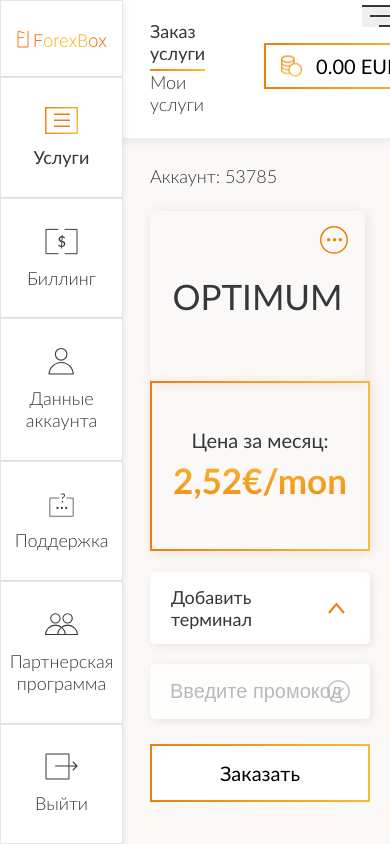
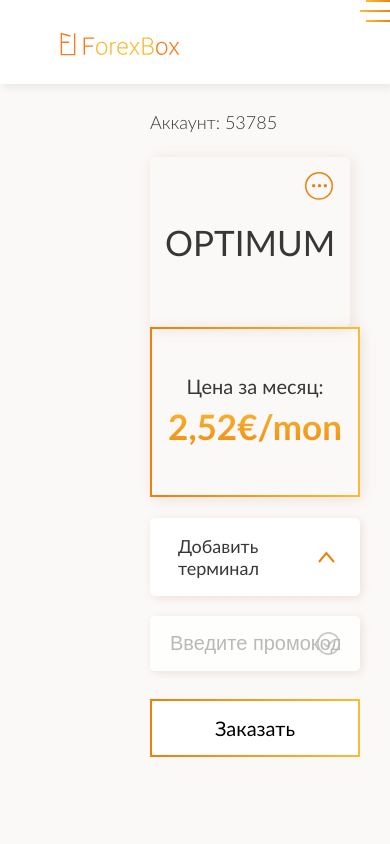
Before and after one commit to Mikhailo-Kandyba/Forex-box, a website: page src/index.html in a window 390 px wide. Drawn offline with nearby package versions, Linux system fonts and the light colour scheme; files whose address does not match are found by name.

Commit message:
bug fixing

```diff
--- a/src/index.html
+++ b/src/index.html
@@ -9,6 +9,9 @@
     <body>
         <div id="wrapper">
             <header class="header">
+                <a class="logo d-none-xl d-block-md" href="index.html">
+                    <img src="./images/logo.svg" width="90" height="18" alt="logo">
+                </a>
                 <ul class="menu">
                     <li><a href="index.html" class="active">Заказ услуги</a></li>
                     <li><a href="my-services.html">Мои услуги</a></li>
@@ -16,11 +19,11 @@
                 <div class="btn-group">
                     <button class="btn gradient-border btn-padding-custom img-button">0.00 EUR</button>
                     <div class="custom-select gradient-border btn-sm">
-                            <select>
-                                <option value="1">Ru</option>
-                                <option value="2">Ua</option>
-                            </select>
-                        </div>
+                        <select>
+                            <option value="1">Ru</option>
+                            <option value="2">Ua</option>
+                        </select>
+                    </div>
                 </div>
                 <button class="btn-menu">
                     <span class="top"></span>
@@ -117,16 +120,16 @@
                                 <img src="./images/prompt.svg" width="28" height="28" alt="prompt">
                             </div>
                             <p class="view">OPTIMUM</p>
-<!--                            &lt;!&ndash;&#45;&#45;&#45;&#45;&#45;&#45;&#45;&#45;&#45;&#45;&#45;&#45;&#45;&#45;&#45;&#45;&#45;&#45;&#45;&#45;&#45;&#45;&#45;&#45;&#45;&#45;&#45;&#45;&#45;&#45;&#45;&#45;&#45;&#45;close/open selection terminal&#45;&#45;&#45;&#45;&#45;&#45;&#45;&#45;&#45;&#45;&#45;&#45;&#45;&#45;&#45;&#45;&#45;&#45;&#45;&#45;&#45;&#45;&#45;&#45;&#45;&#45;&#45;&#45;&#45;&#45;&#45;&#45;&#45;&#45;&#45;&#45;&ndash;&gt;-->
-<!--                            <div id="hide" class="close-block service-area padding-30 align-flex-start" style="display:none;">-->
-<!--                                <p class="text">Терминалы: 1 шт.</p>-->
-<!--                                <p class="text">Память на 1 терминал: 500МБ</p>-->
-<!--                                <p class="text">Дисковая квота: 3 ГБ</p>-->
-<!--                                <button class="close-block-btn">-->
-<!--                                    <img src="./images/close-block-btn.png" width="28" height="28" alt="close-block-btn">-->
-<!--                                </button>-->
-<!--                            </div>-->
-<!--                            &lt;!&ndash;&#45;&#45;&#45;&#45;&#45;&#45;&#45;&#45;&#45;&#45;&#45;&#45;&#45;&#45;&#45;&#45;&#45;&#45;&#45;&#45;&#45;&#45;&#45;&#45;&#45;&#45;&#45;&#45;&#45;&#45;&#45;&#45;&#45;&#45;end close/open selection terminal&#45;&#45;&#45;&#45;&#45;&#45;&#45;&#45;&#45;&#45;&#45;&#45;&#45;&#45;&#45;&#45;&#45;&#45;&#45;&#45;&#45;&#45;&#45;&#45;&#45;&#45;&#45;&#45;&#45;&#45;&#45;&#45;&#45;&#45;&#45;&#45;&ndash;&gt;-->
+                            <!------------------------------------close/open selection terminal-------------------------------------->
+                            <div id="hide" class="close-block service-area padding-30 align-flex-start" style="display:none;">
+                                <p class="text">Терминалы: 1 шт.</p>
+                                <p class="text">Память на 1 терминал: 500МБ</p>
+                                <p class="text">Дисковая квота: 3 ГБ</p>
+                                <button class="close-block-btn">
+                                    <img src="./images/close-block-btn.png" width="28" height="28" alt="close-block-btn">
+                                </button>
+                            </div>
+                            <!------------------------------------end close/open selection terminal-------------------------------------->
                         </li>
                         <li class="service-item gradient-border">
                             <p class="name-price">Цена за месяц:</p>
--- a/src/scss/_common.scss
+++ b/src/scss/_common.scss
@@ -5,11 +5,11 @@
   padding: 65px 20px 20px 255px;
 
   @include breakpoint($desktop) {
-    padding: 65px 20px 20px 200px;
+    padding: 32px 20px 20px 195px;
   }
 
   @include breakpoint($tablet) {
-    padding: 25px 20px 20px 150px;
+    padding: 25px 30px 20px 150px;
   }
 }
 
@@ -40,7 +40,7 @@
   padding: 15px;
 
   @include breakpoint($tablet) {
-    margin-right: 5px;
+    margin-right: 28px;
     max-width: 280px;
   }
 
@@ -108,6 +108,10 @@
   cursor: pointer;
   z-index: 100;
 
+  @include breakpoint($desktop) {
+    padding: 17px 45px 17px 28px;
+  }
+
   &:after {
     content: '';
     position: absolute;
@@ -142,7 +146,7 @@
 
 .all-items {
   position: absolute;
-  top: 96%;
+  top: 100%;
   left: 0;
   width: 100%;
   box-shadow: 2px 2px 10px rgba(150, 78, 30, 0.14);
@@ -159,6 +163,10 @@
 .promo-code-form {
   max-width: 310px;
   margin-bottom: 25px;
+
+  @include breakpoint($desktop) {
+    margin-bottom: 28px;
+  }
 
   @include breakpoint($tablet) {
     max-width: 280px;
--- a/src/scss/_header.scss
+++ b/src/scss/_header.scss
@@ -6,15 +6,20 @@
   align-items: center;
   justify-content: space-between;
   padding: 20px 20px 9px 255px;
-  background: #fff;
+  background: $white;
   box-shadow: 3px 3px 9px rgba(0, 0, 0, 0.08);
+  position: relative;
 
   @include breakpoint($desktop) {
-    padding: 20px 20px 16px 200px;
+    padding: 21px 75px 11px 195px;
   }
 
   @include breakpoint($tablet) {
-    padding: 20px 20px 16px 150px;
+    padding: 11px 30px 11px 150px;
+  }
+
+  @include breakpoint($mobile) {
+    padding: 32px 58px 28px 60px;
   }
 }
 
@@ -29,6 +34,10 @@
     min-width: 235px;
   }
 
+  @include breakpoint($mobile) {
+    display: none;
+  }
+
   .btn {
     max-width: none;
     width: auto;
@@ -36,11 +45,27 @@
 
   button {
     margin: 0 0 10px 10px;
+
+    @include breakpoint($desktop) {
+      margin: 0 0 10px 16px;
+    }
+
+    @include breakpoint($tablet) {
+      margin: 0 0 5px 5px;
+    }
   }
 
   .custom-select {
     margin: 0 0 10px 10px;
     cursor: pointer;
+
+    @include breakpoint($desktop) {
+      margin: 0 0 10px 16px;
+    }
+
+    @include breakpoint($tablet) {
+      margin: 0 0 5px 5px;
+    }
 
     &:hover {
       background: linear-gradient(to right, #EB800C 100%, #FABB35 100%);
@@ -78,8 +103,16 @@
   flex-wrap: wrap;
   margin-right: 20px;
 
+  @include breakpoint($mobile) {
+    display: none;
+  }
+
   li {
     margin-right: 60px;
+
+    @include breakpoint($desktop) {
+      margin-right: 40px;
+    }
 
     @include breakpoint($tablet) {
       margin-right: 20px;
@@ -132,24 +165,25 @@
 .btn-menu {
   display: none;
   position: absolute;
-  top: 5px;
+  top: 0;
   right: 0;
   height: 22px;
-  width: 28px;
+  width: 30px;
   cursor: pointer;
   transition: all .25s ease;
   z-index: 103;
   transform: rotate(180deg);
+  background: $transparent;
 
   @include breakpoint($mobile) {
     display: block;
   }
 
   span {
-    background: $mine-shaft;
+    background: linear-gradient(90deg, #EC840F 0%, #FABB35 100%);
     border: none;
     height: 2px;
-    width: 100%;
+    width: 80%;
     position: absolute;
     top: 0;
     left: 0;
@@ -160,7 +194,7 @@
   .middle {
     transform: translate(0, -50%);
     top: 50%;
-    width: 70%;
+    width: 100%;
   }
 
   .bottom {
@@ -170,7 +204,7 @@
 
   .top {
     bottom: 0;
-    width: 40%;
+    width: 80%;
   }
 
   &.active {
--- a/src/scss/_helpers.scss
+++ b/src/scss/_helpers.scss
@@ -160,7 +160,9 @@
 }
 
 .d-block-md {
-  display: block;
+  @include breakpoint($mobile) {
+    display: block;
+  }
 }
 
 .border-radius-5 {
--- a/src/scss/_sidebar.scss
+++ b/src/scss/_sidebar.scss
@@ -12,7 +12,11 @@
   z-index: 100;
 
   @include breakpoint($desktop) {
-    width: 123px;
+    width: 122px;
+  }
+
+  @include breakpoint($mobile) {
+    display: none;
   }
 
   li {
@@ -69,14 +73,19 @@
     }
   }
 
-  .logo {
-    img {
-      width: 90px;
-      margin-bottom: 0;
-    }
-  }
-
   ul {
     display: none;
   }
 }
+
+.logo {
+  img {
+    width: 90px;
+    margin-bottom: 0;
+    display: flex;
+
+    @include breakpoint($mobile) {
+      width: 120px;
+    }
+  }
+}
```
Also changed, not shown: src/css/styles.css.
